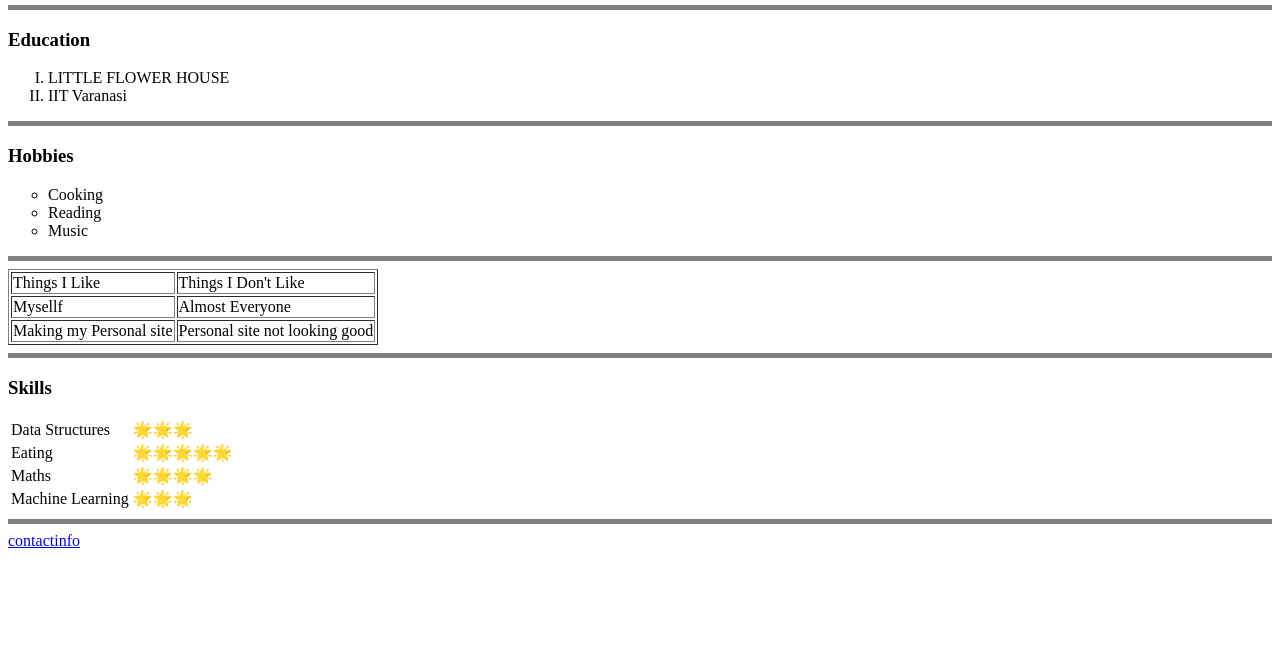
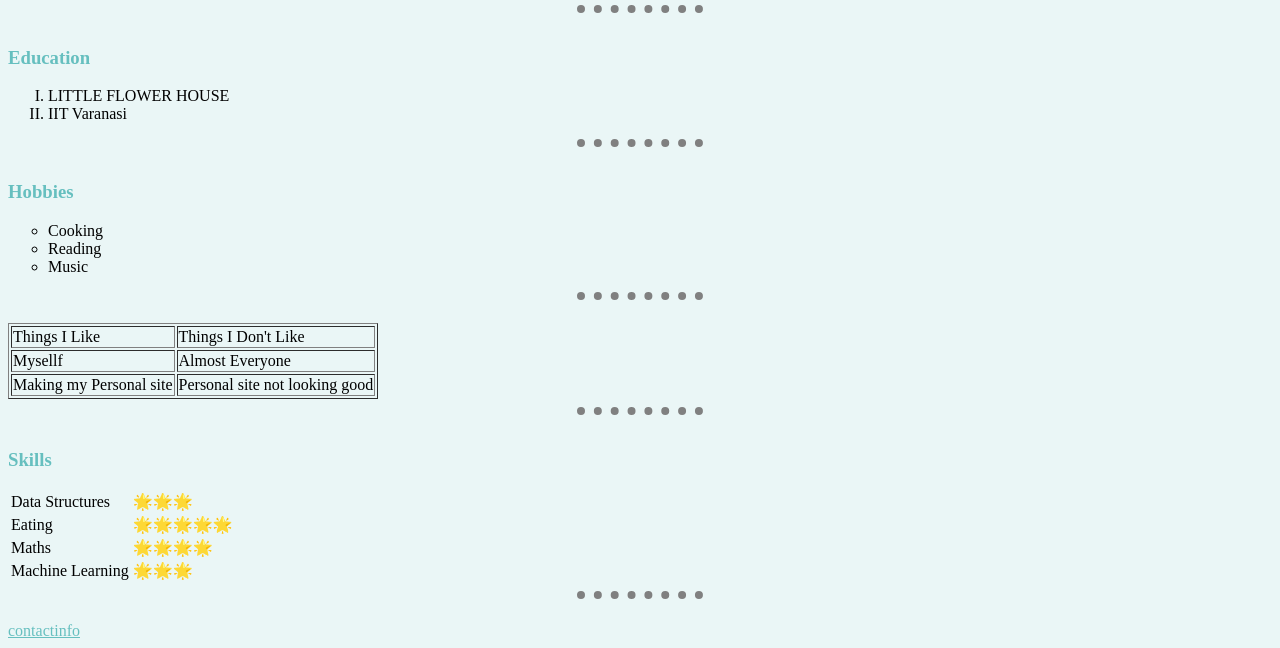
Before and after one commit to Might1331/CV, a plain HTML site: page index.html in a window 1280 px wide. Shown: the part 357-1005 px from the top of the page. Before the commit the page ends 915 px from the top, so only its background shows below. Drawn offline with Linux system fonts and the light colour scheme.

Commit message:
Created a external styles.css file in css to style the web page

```diff
--- a/index.html
+++ b/index.html
@@ -4,15 +4,7 @@
 <head>
   <meta charset="utf-8">
   <title>🐳 From Personal Site</title>
-  <style>
-    body {
-      background-color: white
-    }
-
-    p {
-      color: black
-    }
-  </style>
+  <link rel="stylesheet" href="css/styles.css">
 </head>
 
 <body>
@@ -32,21 +24,21 @@
     </tr>
   </table>
 
-  <hr size="5" noshade color="gray" />
+  <hr />
 
   <h3>Education</h3>
   <ol type="I">
     <li>LITTLE FLOWER HOUSE</li>
     <li>IIT Varanasi</li>
   </ol>
-  <hr size="5" noshade color="gray" />
+  <hr />
   <h3>Hobbies</h3>
   <ul style="list-style-type:circle">
     <li>Cooking</li>
     <li>Reading</li>
     <li>Music</li>
   </ul>
-  <hr size="5" noshade color="gray" />
+  <hr />
 
   <table border="1">
     <thead>
@@ -66,7 +58,7 @@
       </tr>
     </tbody>
   </table>
-  <hr size="5" noshade color="gray" />
+  <hr />
   <h3>Skills</h3>
   <table>
     <tr>
@@ -104,7 +96,7 @@
   </table>
 
 </body>
-<hr size="5" noshade color="gray" />
+<hr />
 <a href="contactinfo.html">contactinfo</a>
 
 </html>
```
Also changed, not shown: contactinfo.html (+3 -2 lines). Lines whose indentation alone changed are shown as unchanged.
